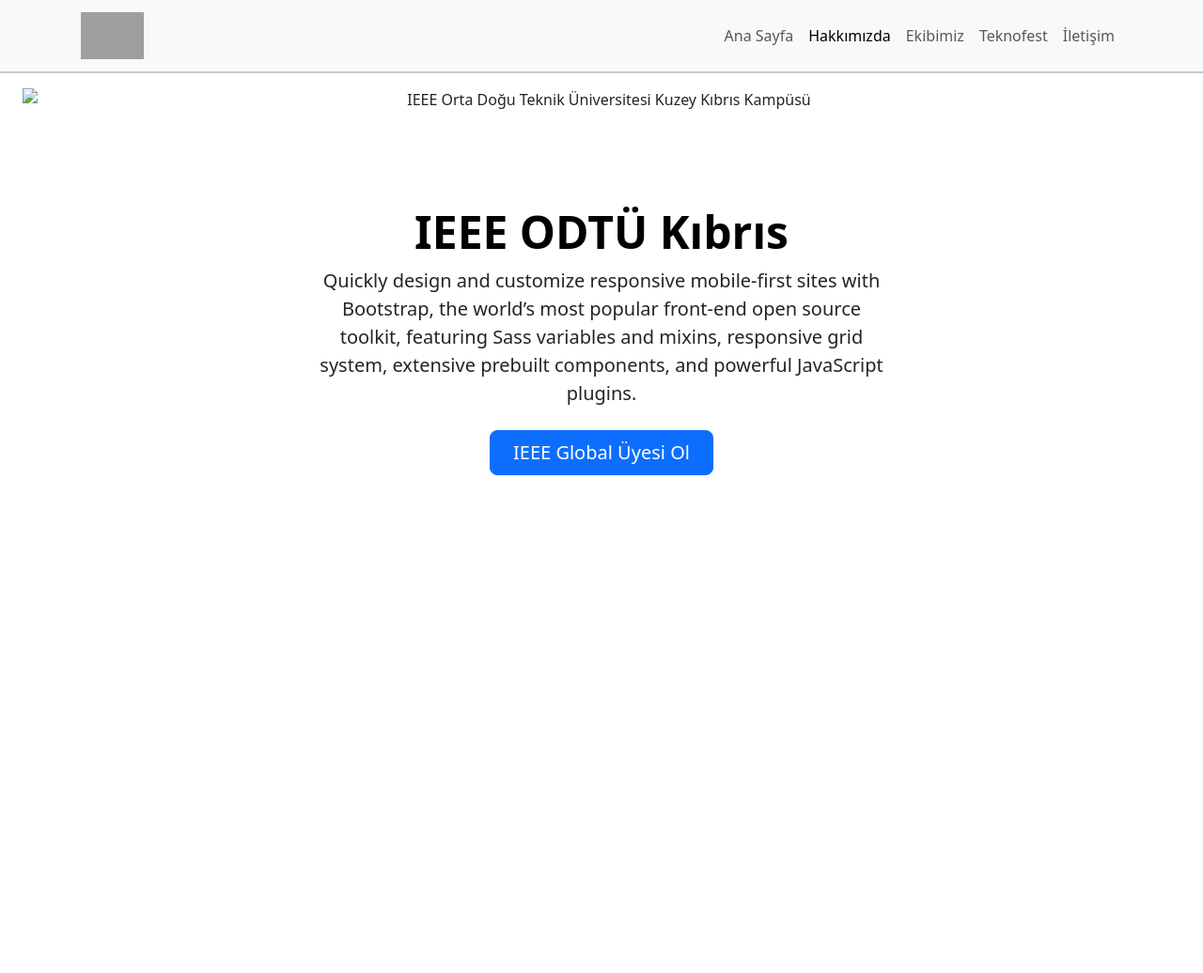
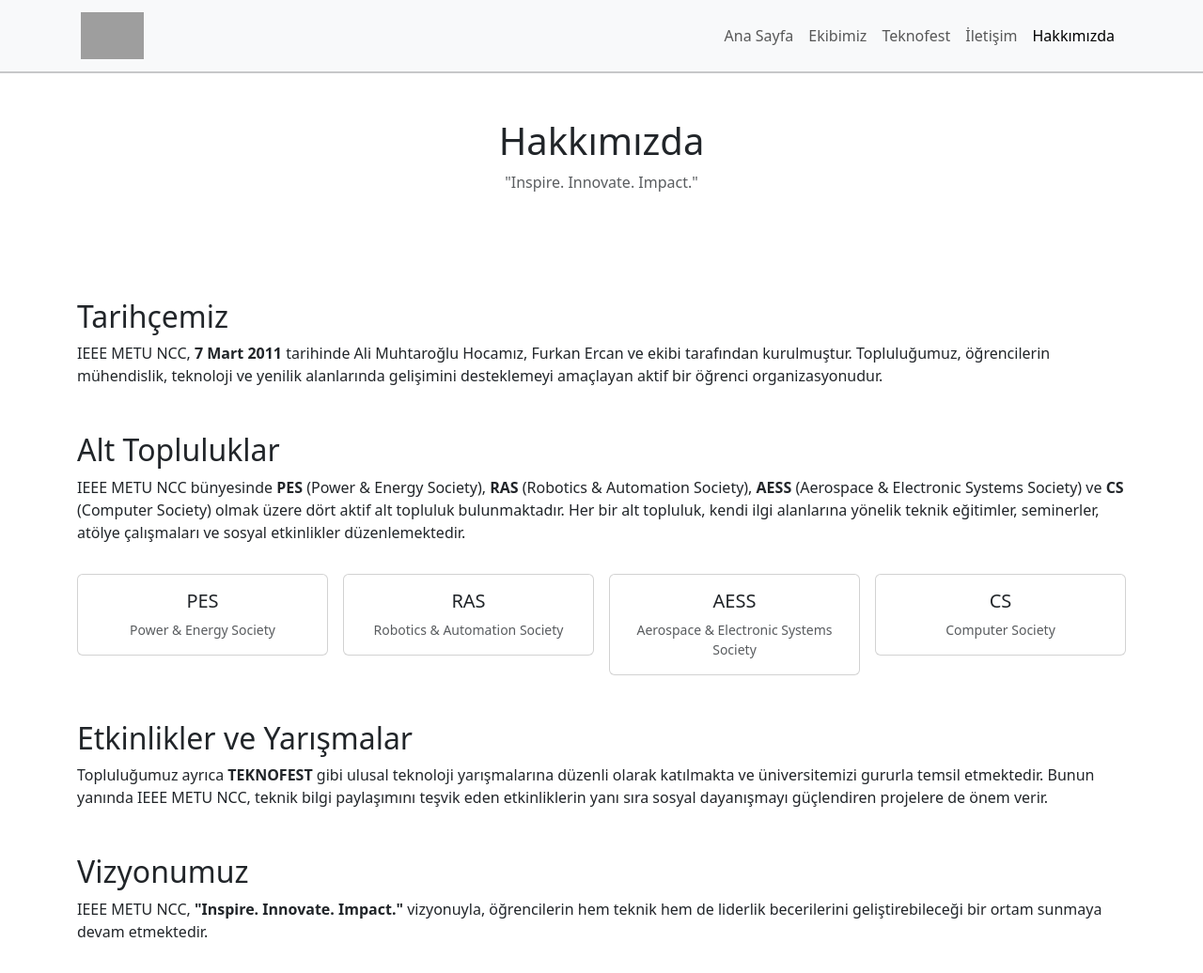
Before and after one commit to Mute06/IEEE-Website, a website: page about.html in a window 1280 px wide. Shown: the whole page at 94% size. Before the commit the page ends 800 px from the top, so only its background shows below. Drawn offline with nearby package versions, Linux system fonts and the light colour scheme; grey boxes are pictures that could not be loaded.

Commit message:
hakkımzda eklendi

```diff
--- a/about.html
+++ b/about.html
@@ -3,14 +3,13 @@
 <head>
     <meta charset="UTF-8">
     <meta name="viewport" content="width=device-width, initial-scale=1.0">
-    <title>IEEE ODTÜ KKK</title>
+    <title>Hakkımızda - IEEE ODTÜ KKK</title>
     <link href="https://cdn.jsdelivr.net/npm/bootstrap@5.3.8/dist/css/bootstrap.min.css" rel="stylesheet" integrity="sha384-sRIl4kxILFvY47J16cr9ZwB07vP4J8+LH7qKQnuqkuIAvNWLzeN8tE5YBujZqJLB" crossorigin="anonymous">
     <link rel="icon" type="image/x-icon" href="icons/favicon.ico">
-    <link rel="stylesheet" href="main.css">
     <script src="https://cdn.jsdelivr.net/npm/bootstrap@5.3.8/dist/js/bootstrap.bundle.min.js" integrity="sha384-FKyoEForCGlyvwx9Hj09JcYn3nv7wiPVlz7YYwJrWVcXK/BmnVDxM+D2scQbITxI" crossorigin="anonymous"></script>
 </head>
 <body>
-    <nav class="navbar sticky-top navbar-expand-md bg-light" data-bs-theme = "light">
+    <nav class="navbar sticky-top navbar-expand-md bg-light" data-bs-theme="light">
         <div class="container-lg px-lg-3">
             <a class="navbar-brand" href="index.html">
                 <img src="https://i.postimg.cc/DZfP24t6/metuieee.png" alt="IEEE Logo" height="50">
@@ -24,9 +23,6 @@
                         <a class="nav-link" href="index.html">Ana Sayfa</a>
                     </li>
                     <li class="nav-item">
-            <a class="nav-link active" aria-current="page" href="about.html">Hakkımızda</a>
-            </li>
-            <li class="nav-item">
                         <a class="nav-link" href="team.html">Ekibimiz</a>
                     </li>
                     <li class="nav-item">
@@ -35,24 +31,87 @@
                     <li class="nav-item">
                         <a class="nav-link" href="contact.html">İletişim</a>
                     </li>
+                    <li class="nav-item">
+                        <a class="nav-link active" aria-current="page" href="about.html">Hakkımızda</a>
+                    </li>
                 </ul>
             </div>
         </div>
     </nav>
     <hr class="border-dark border-2 my-0">
 
-    <header class = "text-center">
-        <div class="px-4 py-2 my-2 text-center">
-             <img class="d-block mx-auto mb-4" src="/img/odtu-ieee.png" height="100" alt="IEEE Orta Doğu Teknik Üniversitesi Kuzey Kıbrıs Kampüsü" >
-             <h1 class="display-5 fw-bold text-body-emphasis">IEEE ODTÜ Kıbrıs </h1>
-             <div class="col-lg-6 mx-auto">
-                 <p class="lead mb-4">Quickly design and customize responsive mobile-first sites with Bootstrap, the world’s most popular front-end open source toolkit, featuring Sass variables and mixins, responsive grid system, extensive prebuilt components, and powerful JavaScript plugins.</p>
-                 <div class="d-grid gap-2 d-sm-flex justify-content-sm-center">
-                     <a href="https://www.ieee.org/membership/join" target = "_blank" type="button" class="btn btn-primary btn-lg px-4 gap-3">IEEE Global Üyesi Ol</a>
+    <header class="text-center py-5">
+        <h1>Hakkımızda</h1>
+        <p class="text-muted">"Inspire. Innovate. Impact."</p>
+    </header>
+
+    <main class="container my-5">
+        <!-- Tarihçe -->
+        <section class="mb-5">
+            <h2>Tarihçemiz</h2>
+            <p>
+                IEEE METU NCC, <strong>7 Mart 2011</strong> tarihinde Ali Muhtaroğlu Hocamız, Furkan Ercan ve ekibi tarafından kurulmuştur. Topluluğumuz, öğrencilerin mühendislik, teknoloji ve yenilik alanlarında gelişimini desteklemeyi amaçlayan aktif bir öğrenci organizasyonudur.
+            </p>
+        </section>
+
+        <!-- Alt Topluluklar -->
+        <section class="mb-5">
+            <h2>Alt Topluluklar</h2>
+            <p>
+                IEEE METU NCC bünyesinde <strong>PES</strong> (Power & Energy Society), <strong>RAS</strong> (Robotics & Automation Society), <strong>AESS</strong> (Aerospace & Electronic Systems Society) ve <strong>CS</strong> (Computer Society) olmak üzere dört aktif alt topluluk bulunmaktadır. Her bir alt topluluk, kendi ilgi alanlarına yönelik teknik eğitimler, seminerler, atölye çalışmaları ve sosyal etkinlikler düzenlemektedir.
+            </p>
+
+            <div class="row g-3 mt-3">
+                <div class="col-md-6 col-lg-3">
+                    <div class="card">
+                        <div class="card-body text-center">
+                            <h5>PES</h5>
+                            <p class="small text-muted mb-0">Power & Energy Society</p>
                         </div>
                     </div>
                 </div>
-    </header>
+                <div class="col-md-6 col-lg-3">
+                    <div class="card">
+                        <div class="card-body text-center">
+                            <h5>RAS</h5>
+                            <p class="small text-muted mb-0">Robotics & Automation Society</p>
+                        </div>
+                    </div>
+                </div>
+                <div class="col-md-6 col-lg-3">
+                    <div class="card">
+                        <div class="card-body text-center">
+                            <h5>AESS</h5>
+                            <p class="small text-muted mb-0">Aerospace & Electronic Systems Society</p>
+                        </div>
+                    </div>
+                </div>
+                <div class="col-md-6 col-lg-3">
+                    <div class="card">
+                        <div class="card-body text-center">
+                            <h5>CS</h5>
+                            <p class="small text-muted mb-0">Computer Society</p>
+                        </div>
+                    </div>
+                </div>
+            </div>
+        </section>
 
+        <!-- Etkinlikler -->
+        <section class="mb-5">
+            <h2>Etkinlikler ve Yarışmalar</h2>
+            <p>
+                Topluluğumuz ayrıca <strong>TEKNOFEST</strong> gibi ulusal teknoloji yarışmalarına düzenli olarak katılmakta ve üniversitemizi gururla temsil etmektedir. Bunun yanında IEEE METU NCC, teknik bilgi paylaşımını teşvik eden etkinliklerin yanı sıra sosyal dayanışmayı güçlendiren projelere de önem verir.
+            </p>
+        </section>
+
+        <!-- Vizyon -->
+        <section class="mb-5">
+            <h2>Vizyonumuz</h2>
+            <p>
+                IEEE METU NCC, <strong>"Inspire. Innovate. Impact."</strong> vizyonuyla, öğrencilerin hem teknik hem de liderlik becerilerini geliştirebileceği bir ortam sunmaya devam etmektedir.
+            </p>
+        </section>
+    </main>
 </body>
 </html>
```
Also changed, not shown: contact.html (+3 -0 lines), index.html (+3 -0 lines), team.html (+3 -0 lines), teknofest.html (+3 -0 lines), main.css (line endings or trailing spaces). Lines whose indentation alone changed are shown as unchanged.
